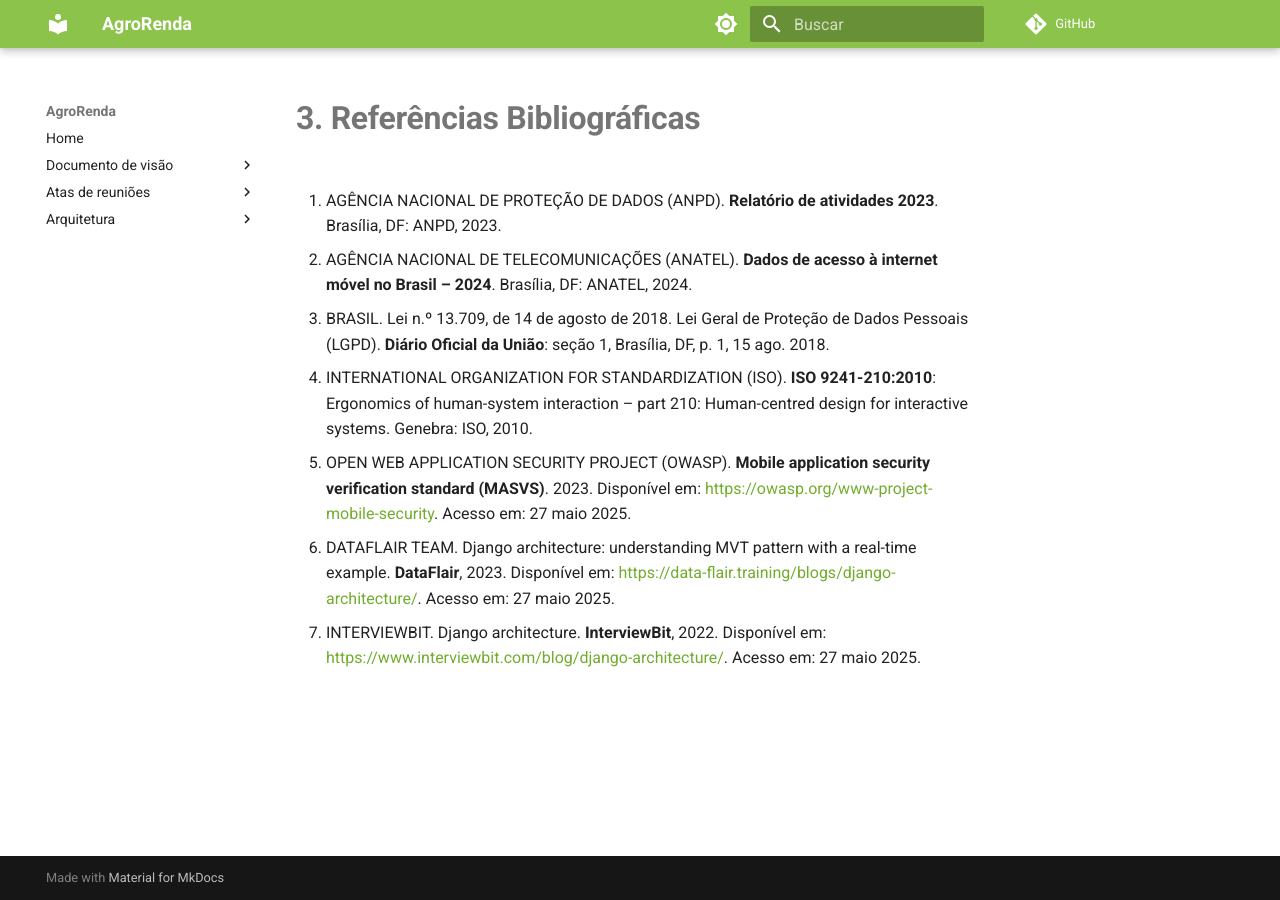
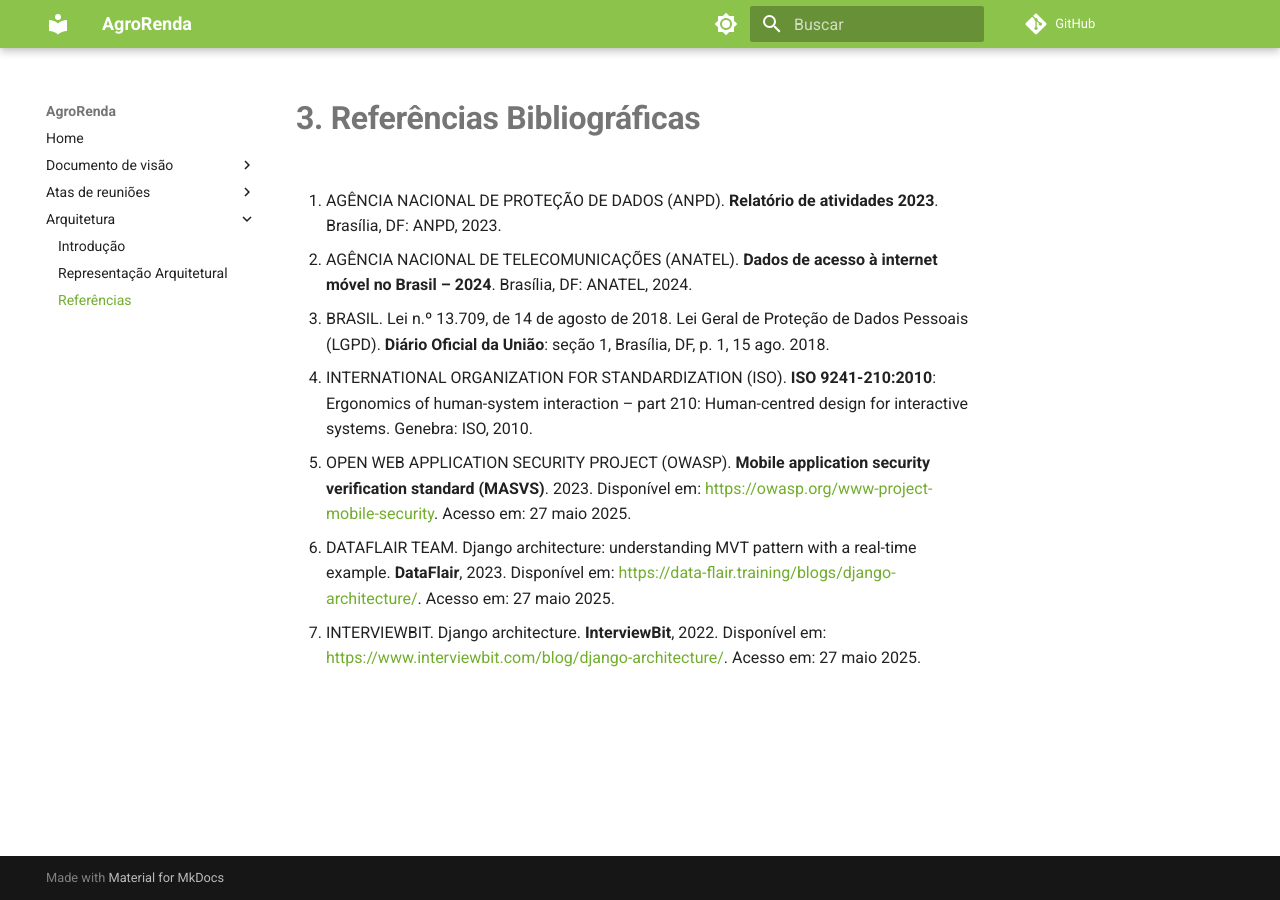
Before and after one commit to FGA0138-MDS-Ajax/2025.1-Ingwaz, an MkDocs documentation site: the page built from docs/arquitetura/referencias.md, in a window 1280 px wide. Built offline with MkDocs 1.6.1 and Material for MkDocs 9.7.7, drawn with Linux system fonts in a browser that asks for light colours; comment, search, counter and statistics services are not loaded; some of the changed lines change nothing that is shown.

Commit message:
fix: changed navbar to reflect past changes

```diff
--- a/mkdocs.yml
+++ b/mkdocs.yml
@@ -42,7 +42,7 @@ nav:
   - Arquitetura:
     - Introdução: arquitetura/introducao.md
     - Representação Arquitetural: arquitetura/representacao_arquitetural.md
-    - Bibliografia: arquitetura/bibliografia.md
+    - Referências: arquitetura/referencias.md
 
 markdown_extensions:
   - toc:
```
